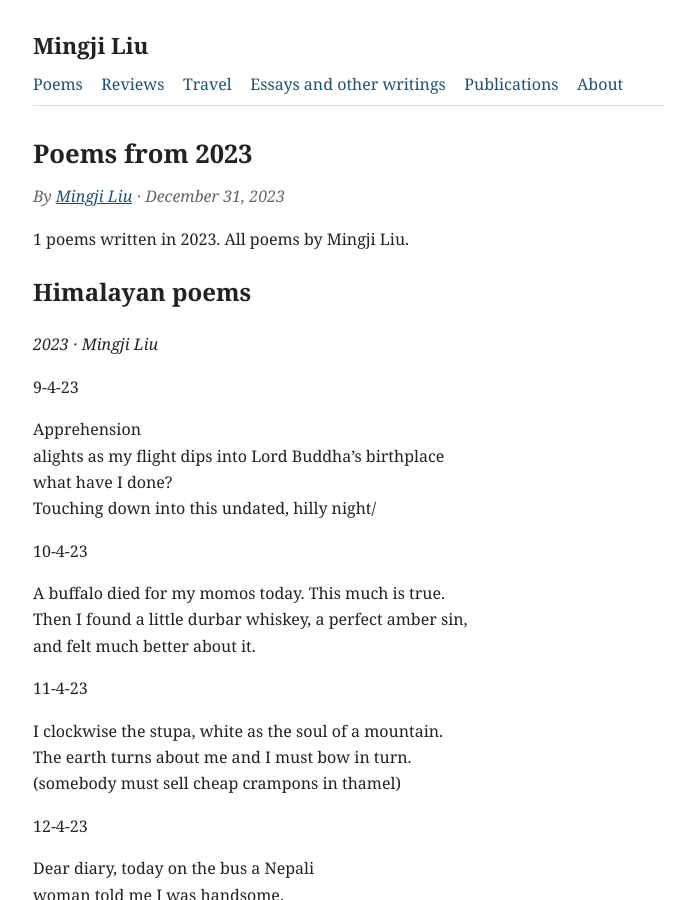
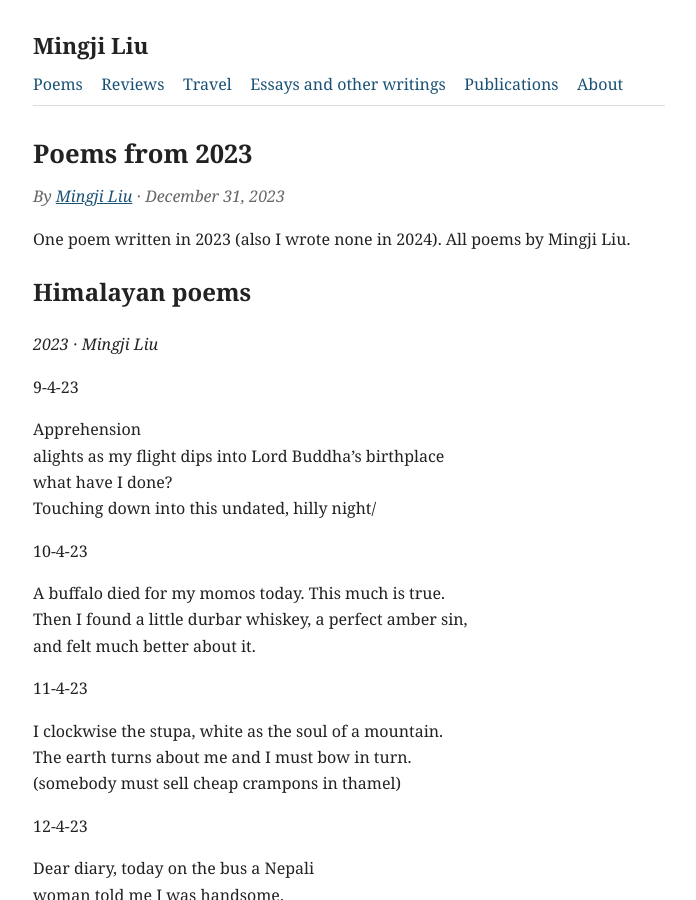
Before and after one commit to mingjiliu/mingjiliu.github.io, a Jekyll site: the page built from _poems/2023.md, in a window 1280 px wide and 900 px high. Shown: the whole window, without its empty margins (291-987 px from the left). Built offline with Jekyll 4.4.1, drawn with Linux system fonts in a browser that asks for light colours.

Commit message:
Update 2023.md

```diff
--- a/_poems/2023.md
+++ b/_poems/2023.md
@@ -3,7 +3,7 @@ title: "Poems from 2023"
 date: 2023-12-31
 ---
 
-1 poems written in 2023. All poems by Mingji Liu.
+One poem written in 2023 (also I wrote none in 2024). All poems by Mingji Liu.
 
 ## Himalayan poems
 
```
